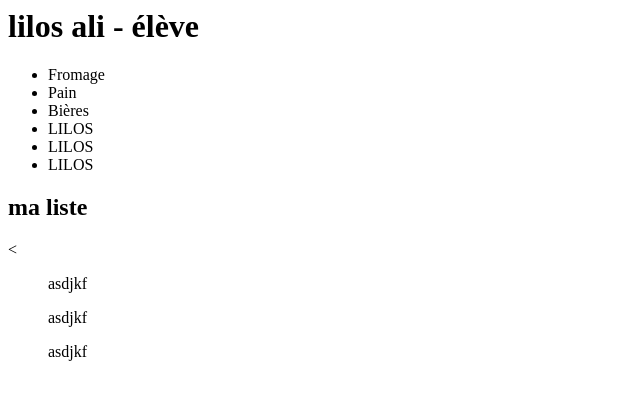
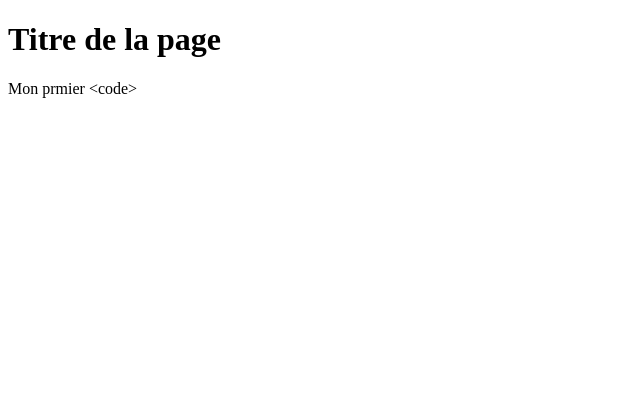
Before and after one commit to lilosali/premier-depot, a plain HTML site: page index.html in a window 1280 px wide. Shown: the whole page, without its empty margins (0-640 px from the left). Drawn offline with Linux system fonts and the light colour scheme.

```diff
--- a/index.html
+++ b/index.html
@@ -1,16 +1,26 @@
-<h1>lilos ali - élève</h1>
-<ul>
-  <li>Fromage </li>
-  <li>Pain </li>
-    <li>Bières</li>
-    <li>LILOS</li>
-    <li>LILOS</li>
-    <li>LILOS</li>
-</ul>
+<!DOCTYPE html>
+<html lang="fr"> <!-- précise la langue du contenu de la page -->
+<head>
+  <!-- Jeu de caractères utilisé pour l'encodage du fichier HTML -->
+  <meta charset="UTF-8">
 
-<h2>ma liste</h2>
+  <!-- Très important !!! Bloque le zoom automatique sur smartphones -->
+  <meta name="viewport" content="width=device-width, initial-scale=1.0">
 
-<
-<ul>asdjkf</ul>
-<ul>asdjkf</ul>
-<ul>asdjkf</ul>
+  <!-- Titre de la page -->
+  <title>Steve Fallet | Mon 1er code</title>
+
+  <!-- Auteur -->
+  <meta name="author" content="Laure Dinateur">
+
+  <!-- Favicons : icône de la page dans plusieurs tailles et formats -->
+  <link rel="apple-touch-icon" sizes="180x180" href="./apple-touch-icon.png">
+  <link rel="icon" type="image/png" sizes="32x32" href="./favicon-32x32.png">
+  <link rel="icon" type="image/png" sizes="16x16" href="./favicon-16x16.png">
+  <link rel="manifest" href="./site.webmanifest">
+</head>
+<body>
+<h1>Titre de la page</h1>
+<p>Mon prmier &lt;code&gt;</p>
+</body>
+</html>
```
